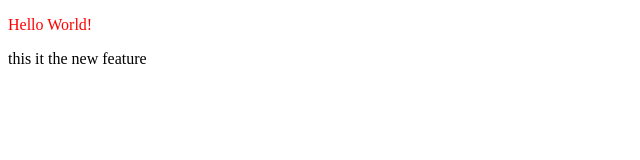
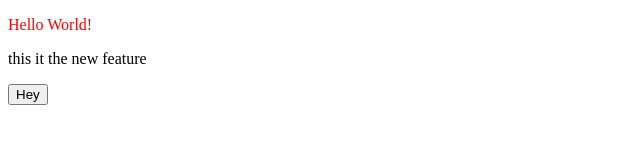
Before and after one commit to Kj9810204917/Global-Demo, a plain HTML site: page index.html in a window 1280 px wide. Shown: the whole page, without its empty margins (0-640 px from the left). Drawn offline with Linux system fonts and the light colour scheme.

Commit message:
Adding button

```diff
--- a/index.html
+++ b/index.html
@@ -12,6 +12,6 @@
 </head>
 <body>
     <p>Hello World!</p>
-    this it the new feature
+    this it the new feature <p><Button>Hey</Button></p>
 </body>
 </html>
```
